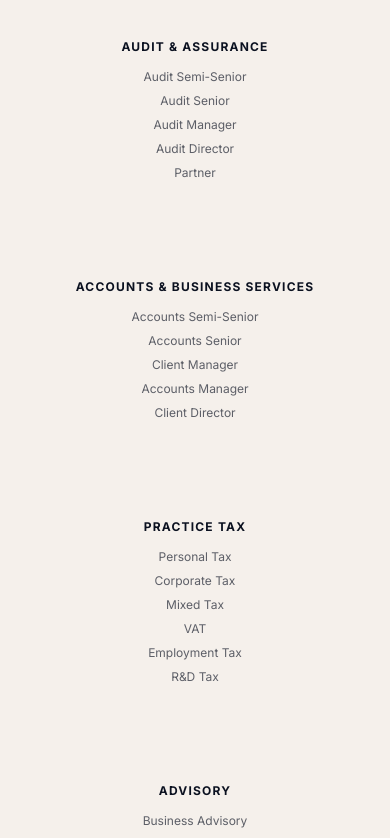
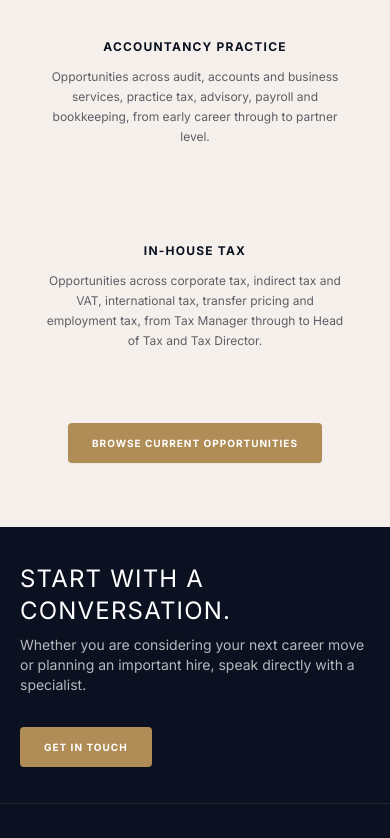
Before and after one commit to WH-93/website-skeleton-1, a Next.js app: page /candidates in a window 390 px wide. Shown: the part 4460-5298 px from the top of the page. Built offline with nearby package versions, Linux system fonts and the light colour scheme; a web font is replaced by a local one.

Commit message:
Simplify role groups to 2 cards with descriptions; add phone to footer

```diff
--- a/src/app/candidates/page.tsx
+++ b/src/app/candidates/page.tsx
@@ -17,28 +17,12 @@ const steps = [
 
 const roleGroups = [
   {
-    title: 'Audit & Assurance',
-    roles: ['Audit Semi-Senior', 'Audit Senior', 'Audit Manager', 'Audit Director', 'Partner'],
-  },
-  {
-    title: 'Accounts & Business Services',
-    roles: ['Accounts Semi-Senior', 'Accounts Senior', 'Client Manager', 'Accounts Manager', 'Client Director'],
-  },
-  {
-    title: 'Practice Tax',
-    roles: ['Personal Tax', 'Corporate Tax', 'Mixed Tax', 'VAT', 'Employment Tax', 'R&D Tax'],
-  },
-  {
-    title: 'Advisory',
-    roles: ['Business Advisory', 'Corporate Finance', 'Transaction Services'],
-  },
-  {
-    title: 'Payroll & Bookkeeping',
-    roles: ['Payroll Assistant', 'Payroll Senior', 'Payroll Manager', 'Bookkeeper'],
+    title: 'Accountancy Practice',
+    desc: 'Opportunities across audit, accounts and business services, practice tax, advisory, payroll and bookkeeping, from early career through to partner level.',
   },
   {
     title: 'In-House Tax',
-    roles: ['Corporate Tax', 'Indirect Tax and VAT', 'International Tax', 'Transfer Pricing', 'Employment Tax', 'Tax Manager', 'Senior Tax Manager', 'Head of Tax', 'Tax Director'],
+    desc: 'Opportunities across corporate tax, indirect tax and VAT, international tax, transfer pricing and employment tax, from Tax Manager through to Head of Tax and Tax Director.',
   },
 ];
 
@@ -131,13 +115,11 @@ export default function CandidatesPage() {
           <p className="eyebrow mb-3">Areas I Recruit</p>
           <h2 className="section-title text-3xl sm:text-4xl">Specialist opportunities across accountancy practice and in-house tax.</h2>
           <span className="gold-rule mx-auto" />
-          <div className="grid gap-8 sm:grid-cols-2 lg:grid-cols-3 mt-10">
+          <div className="grid gap-8 sm:grid-cols-2 mt-10">
             {roleGroups.map((group) => (
               <div key={group.title} className="feature-card">
                 <h3 className="font-sans text-xs font-bold uppercase tracking-wider text-navy mb-3">{group.title}</h3>
-                <ul className="space-y-1 text-xs leading-5 text-navy/65">
-                  {group.roles.map(role => <li key={role}>{role}</li>)}
-                </ul>
+                <p className="text-xs leading-5 text-navy/65">{group.desc}</p>
               </div>
             ))}
           </div>
--- a/src/app/clients/page.tsx
+++ b/src/app/clients/page.tsx
@@ -17,12 +17,8 @@ const process = [
 ];
 
 const areas = [
-  { title: 'Audit & Assurance', roles: ['Audit Semi-Senior', 'Audit Senior', 'Audit Manager', 'Audit Director', 'Partner'] },
-  { title: 'Accounts & Business Services', roles: ['Accounts Semi-Senior', 'Accounts Senior', 'Client Manager', 'Accounts Manager', 'Client Director'] },
-  { title: 'Practice Tax', roles: ['Personal Tax', 'Corporate Tax', 'Mixed Tax', 'VAT', 'Employment Tax', 'R&D Tax'] },
-  { title: 'Advisory', roles: ['Business Advisory', 'Corporate Finance', 'Transaction Services'] },
-  { title: 'Payroll & Bookkeeping', roles: ['Payroll Assistant', 'Payroll Senior', 'Payroll Manager', 'Bookkeeper'] },
-  { title: 'In-House Tax', roles: ['Corporate Tax', 'Indirect Tax and VAT', 'International Tax', 'Transfer Pricing', 'Employment Tax', 'Tax Manager', 'Senior Tax Manager', 'Head of Tax', 'Tax Director'] },
+  { title: 'Accountancy Practice', desc: 'I recruit across audit and assurance, accounts and business services, practice tax, advisory, payroll and bookkeeping, covering appointments from part-qualified professionals through to senior leadership and partner level.' },
+  { title: 'In-House Tax', desc: 'I support hiring across corporate tax, indirect tax and VAT, international tax, transfer pricing and employment tax, including Tax Manager, Head of Tax and Tax Director appointments.' },
 ];
 
 export default function ClientsPage() {
@@ -93,13 +89,11 @@ export default function ClientsPage() {
           <p className="eyebrow mb-3">Specialist Areas</p>
           <h2 className="section-title text-3xl sm:text-4xl">Connecting accountancy practices and in-house tax teams with carefully selected professionals across the UK.</h2>
           <span className="gold-rule mx-auto" />
-          <div className="grid gap-8 sm:grid-cols-2 lg:grid-cols-3 mt-10">
+          <div className="grid gap-8 sm:grid-cols-2 mt-10">
             {areas.map((area) => (
               <div key={area.title} className="feature-card">
                 <h3 className="font-sans text-xs font-bold uppercase tracking-wider text-navy mb-3">{area.title}</h3>
-                <ul className="space-y-1 text-xs leading-5 text-navy/65">
-                  {area.roles.map(role => <li key={role}>{role}</li>)}
-                </ul>
+                <p className="text-xs leading-5 text-navy/65">{area.desc}</p>
               </div>
             ))}
           </div>
--- a/src/components/footer.tsx
+++ b/src/components/footer.tsx
@@ -65,6 +65,7 @@ export function Footer() {
           <div>
             <h4 className="text-xs tracking-widest text-gold mb-4 font-bold uppercase">Get In Touch</h4>
             <ul className="space-y-3 text-sm text-white/65">
+              <li className="flex gap-3"><BcIcon name="phone" size={16} className="text-gold mt-1" /> 07522 996561</li>
               <li className="flex gap-3"><BcIcon name="mail" size={16} className="text-gold mt-1" /> ben@bcfinancialsearch.co.uk</li>
               <li className="flex gap-3"><BcIcon name="location" size={16} className="text-gold mt-1" /> Manchester<br />United Kingdom</li>
             </ul>
```
